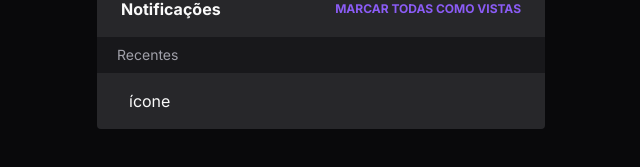
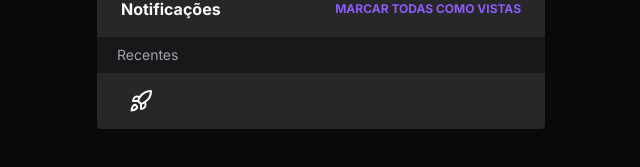
Before and after one commit to AlexMarquesAlves/widget-notification, a Next.js app: page / in a window 1280 px wide. Shown: the part 345-512 px from the top of the page, without its empty margins (319-959 px from the left). Built offline with nearby package versions, Linux system fonts and the light colour scheme.

Commit message:
Add Lucide Rocket icon to Widget component
This commit adds the Lucide Rocket icon to the Widget component, replacing the text "ícone". The icon is imported from 'lucide-react' and is used to enhance

```diff
--- a/src/components/Widget.tsx
+++ b/src/components/Widget.tsx
@@ -1,3 +1,4 @@
+import { Rocket } from 'lucide-react'
 import { ReactNode } from 'react'
 
 interface WidgetProps {
@@ -23,7 +24,7 @@ export function Widget({ children }: WidgetProps) {
           </div>
 
           <div className="bg-zinc-800 px-8 py-4 flex items-start gap-6">
-            ícone
+            <Rocket />
           </div>
         </div>
         {/* Ancient Section */}
```
